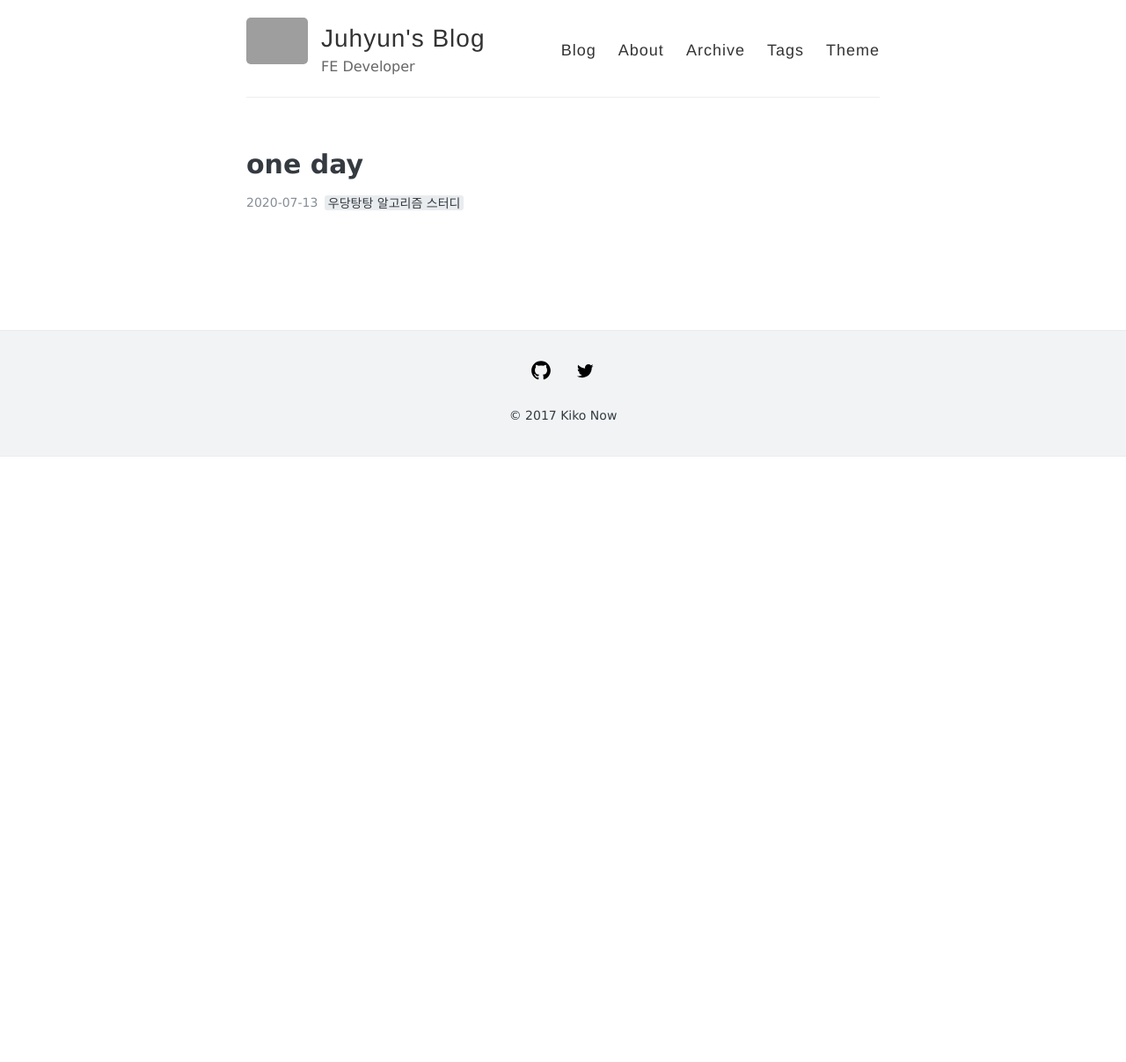
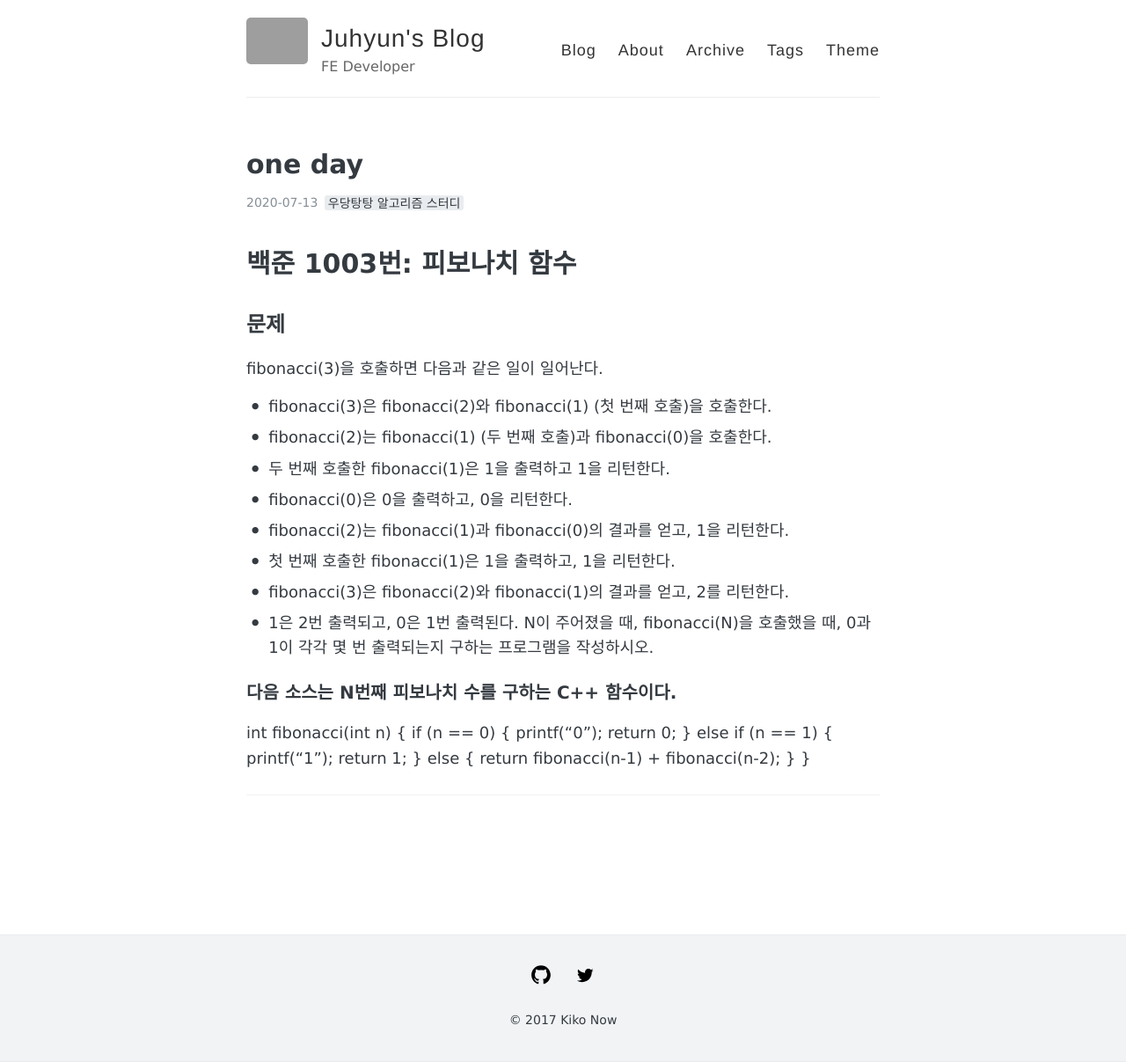
Before and after one commit to izen1231/izen1231.github.io, a Jekyll site: the page built from _posts/2020-07-13-one-day.md, in a window 1280 px wide. Shown: the whole page at 88% size. Built offline with Jekyll 4.4.1, drawn with Linux system fonts in a browser that asks for light colours; before the commit the page ends 900 px from its top, so only the background shows below that; grey boxes are pictures that could not be loaded.

Commit message:
7/13 update

```diff
--- a/_posts/2020-07-13-one-day.md
+++ b/_posts/2020-07-13-one-day.md
@@ -4,3 +4,33 @@
 tags: [우당탕탕 알고리즘 스터디]
 comments: true
 ---
+
+# 백준 1003번: 피보나치 함수
+
+## 문제
+fibonacci(3)을 호출하면 다음과 같은 일이 일어난다.
+
+* fibonacci(3)은 fibonacci(2)와 fibonacci(1) (첫 번째 호출)을 호출한다.
+* fibonacci(2)는 fibonacci(1) (두 번째 호출)과 fibonacci(0)을 호출한다.
+* 두 번째 호출한 fibonacci(1)은 1을 출력하고 1을 리턴한다.
+* fibonacci(0)은 0을 출력하고, 0을 리턴한다.
+* fibonacci(2)는 fibonacci(1)과 fibonacci(0)의 결과를 얻고, 1을 리턴한다.
+* 첫 번째 호출한 fibonacci(1)은 1을 출력하고, 1을 리턴한다.
+* fibonacci(3)은 fibonacci(2)와 fibonacci(1)의 결과를 얻고, 2를 리턴한다.
+* 1은 2번 출력되고, 0은 1번 출력된다. N이 주어졌을 때, fibonacci(N)을 호출했을 때, 0과 1이 각각 몇 번 출력되는지 구하는 프로그램을 작성하시오.
+
+### 다음 소스는 N번째 피보나치 수를 구하는 C++ 함수이다.
+
+int fibonacci(int n) {
+    if (n == 0) {
+        printf("0");
+        return 0;
+    } else if (n == 1) {
+        printf("1");
+        return 1;
+    } else {
+        return fibonacci(n‐1) + fibonacci(n‐2);
+    }
+}
+
+---
```
